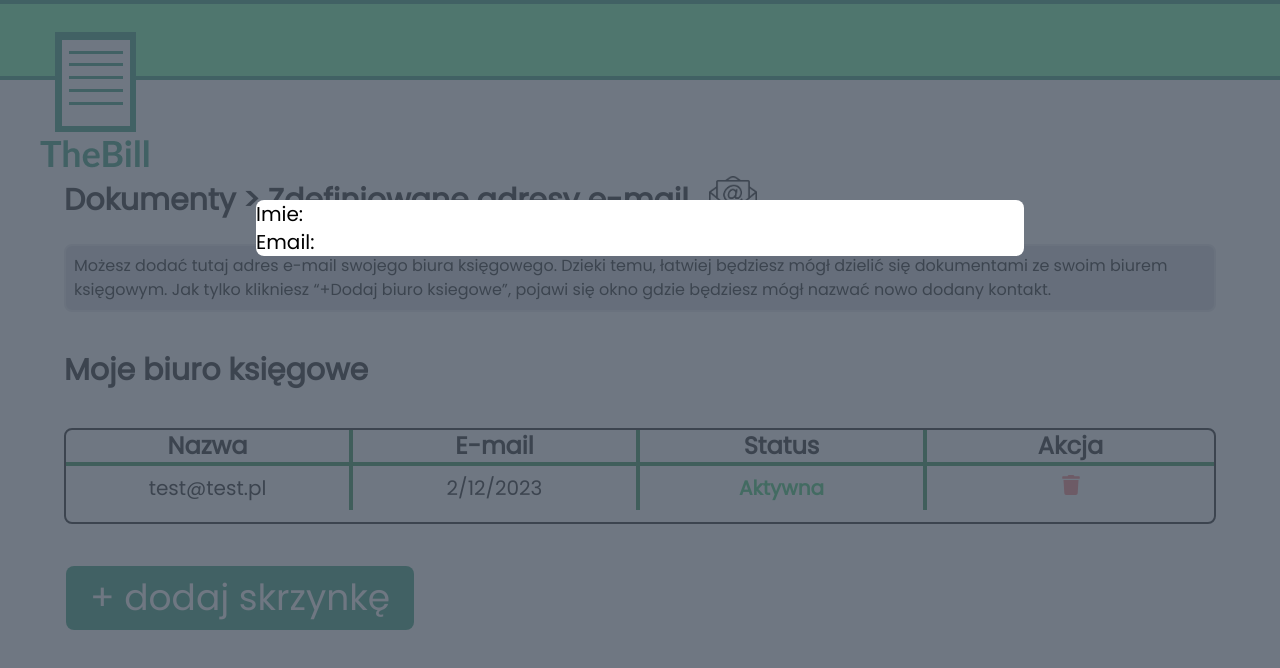
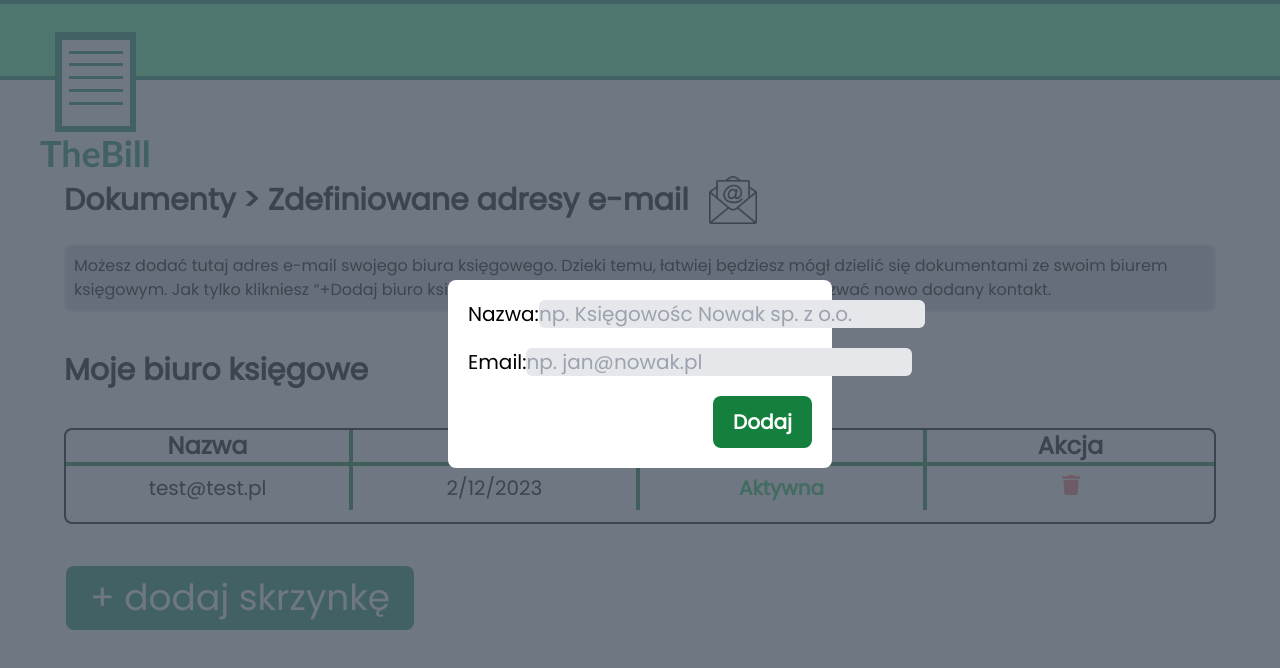
Before and after one commit to Tommy3DE/TheBill, a React (Vite) app: page /logged/settings/definedAddress in a window 1280 px wide. Both pictures are taken after a click on the button "+ dodaj skrzynkę". Shown: the top 668 px of the page. Built offline with nearby package versions, Linux system fonts and the light colour scheme.

Commit message:
modal ready

```diff
--- a/src/loggedUser/Settings/components/AddAccountant.tsx
+++ b/src/loggedUser/Settings/components/AddAccountant.tsx
@@ -3,16 +3,24 @@ type visType = {
 }
 
 const AddAccountant = ({handleVis}:visType) => {
+    const handleBoardClick = (e: React.MouseEvent<HTMLDivElement, MouseEvent>) => {
+        e.stopPropagation();
+    }
   return (
     <div className="h-full w-full bg-gray-600 bg-opacity-80 absolute left-0 top-0 z-10" onClick={handleVis}>
-        <div className="relative top-[25%] w-[60%] bg-white z-20 left-[20%] h-auto rounded-lg">
-            <div className="flex flex-row text-xl">
-                <label htmlFor="name">Imie:</label>
-                <input type="text" id='name' />
+        <div className="relative top-[35%] w-[30%] bg-white z-20 left-[35%] p-5 h-auto rounded-lg" onClick={handleBoardClick}>
+            <div className="flex flex-row text-xl justify-between">
+                <label htmlFor="name">Nazwa:</label>
+                <input type="text" id='name' className="bg-gray-200 rounded-md" placeholder="np. Księgowośc Nowak sp. z o.o."/>
             </div>
-            <div className="flex flex-row text-xl">
+            <div className="flex flex-row text-xl mt-5  justify-between">
                 <label htmlFor="email">Email:</label>
-                <input type="email" id='email' />
+                <input type="email" id='email' className="bg-gray-200 rounded-md" placeholder='np. jan@nowak.pl'/>
+            </div>
+            <div className='flex justify-end'>
+            <button className="mt-5 px-5 py-3 rounded-lg bg-green-700 text-xl text-white font-extrabold hover:scale-105">
+                Dodaj
+            </button>
             </div>
         </div>
     </div>
```
